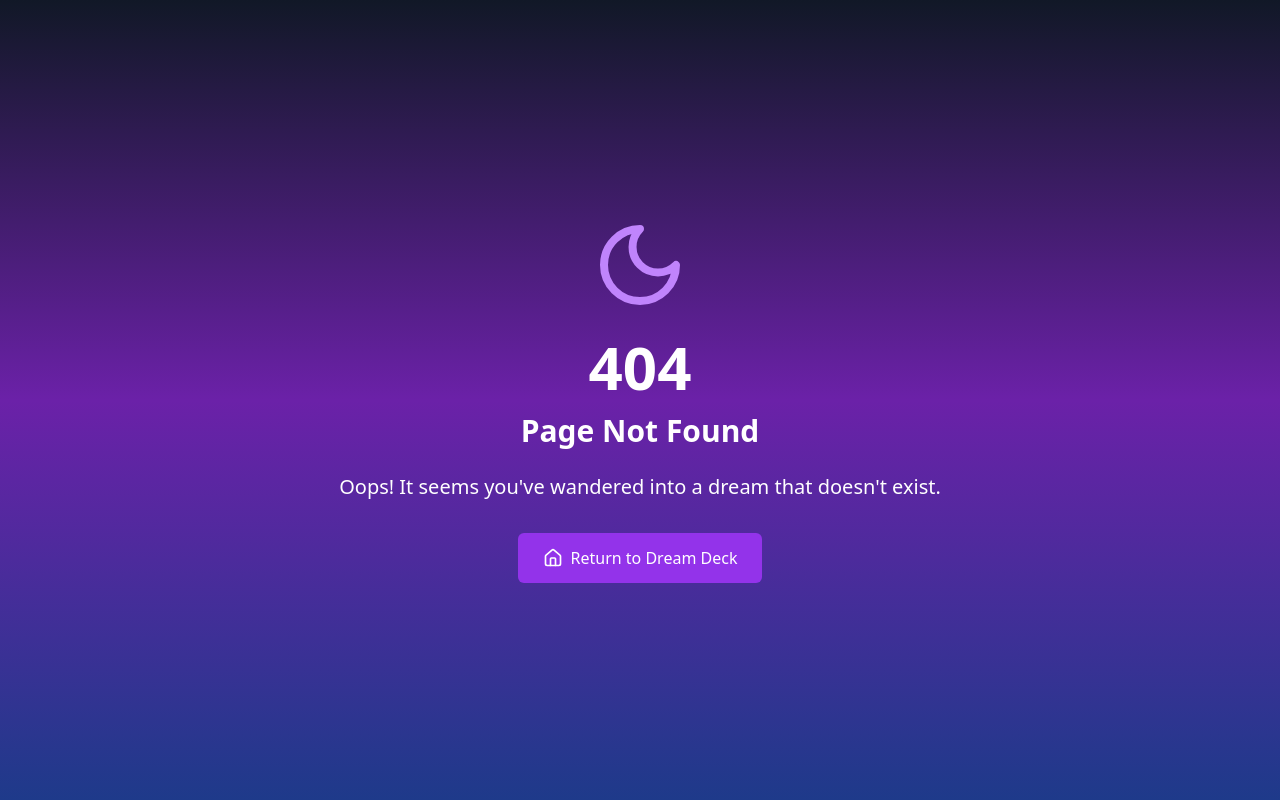
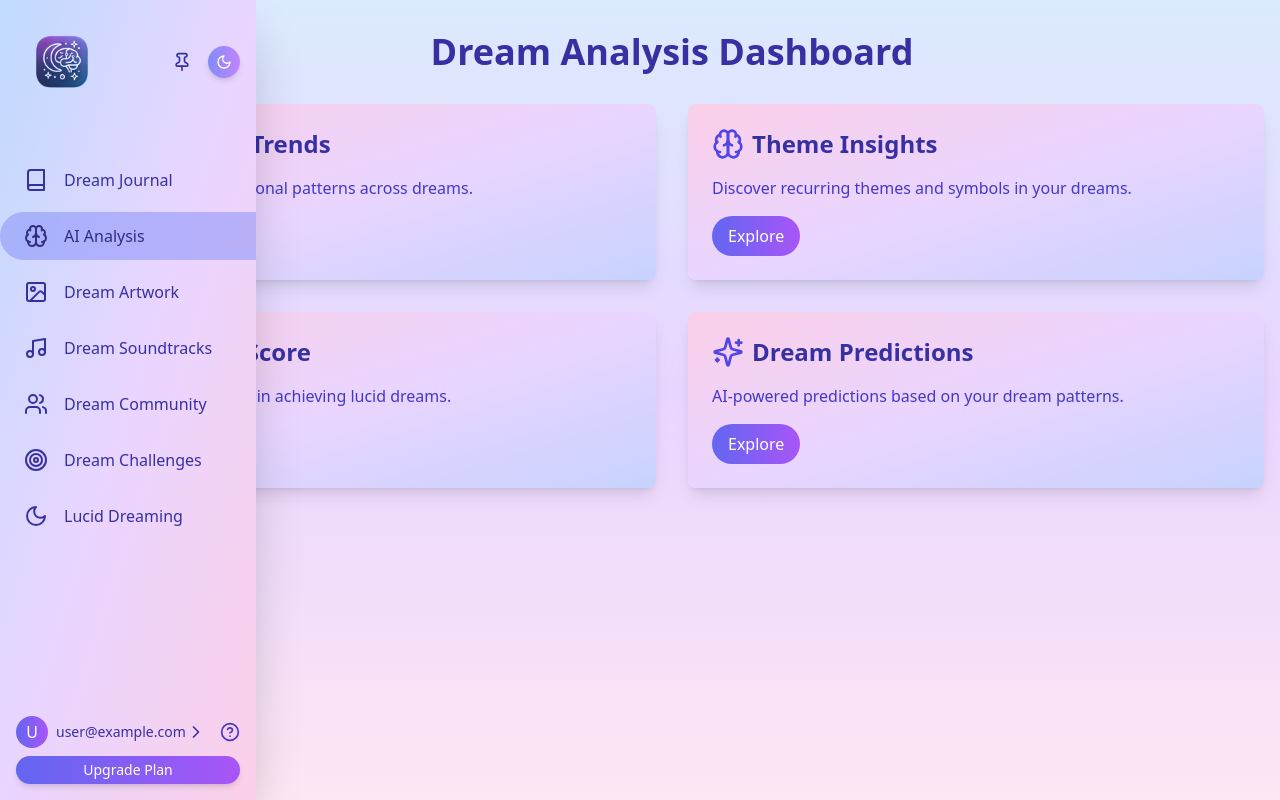
Before and after one commit to cellamo/dream-deck, a Next.js app: page /analysis in a window 1280 px wide. Before the commit this address had no page. Built offline with nearby package versions, Linux system fonts and the light colour scheme.

Commit message:
feat(dashboard): Implement sidebar pinning and animation
- Add localStorage persistence for sidebar pinned state
- Implement Framer Motion animation for dashboard title
- Refactor Sidebar component for improved state management
- Enhance user experience with smooth transitions and hover effects

```diff
--- /dev/null
+++ b/app/analysis/page.tsx
@@ -0,0 +1,104 @@
+"use client";
+
+import React, { useState } from 'react';
+import { motion } from 'framer-motion';
+import { Brain, BarChart, Zap, Sparkles } from 'lucide-react';
+import { useDarkMode } from '../DarkModeContext';
+import MobileNavbar from '../../components/MobileNavbar';
+import Sidebar from '../../components/Sidebar';
+
+const AnalysisPage: React.FC = () => {
+  const { darkMode } = useDarkMode();
+  const [isSidebarPinned, setIsSidebarPinned] = useState(() => {
+    if (typeof window !== 'undefined') {
+      const saved = localStorage.getItem('sidebarPinned');
+      return saved !== null ? JSON.parse(saved) : false;
+    }
+    return false;
+  });
+
+  return (
+    <div className={`min-h-screen ${darkMode ? 'bg-gradient-to-b from-gray-900 via-purple-800 to-blue-900 text-white' : 'bg-gradient-to-b from-blue-100 via-purple-200 to-pink-100 text-gray-900'}`}>
+      <div className="flex">
+        <div className="hidden md:block">
+          <Sidebar onPinChange={setIsSidebarPinned} />
+        </div>
+        <div className={`flex-1 transition-all duration-300 ${isSidebarPinned ? 'md:ml-64' : 'md:ml-16'}`}>
+          <div className="container mx-auto px-4 py-8 pb-24 md:pb-8"> {/* Adjusted padding for mobile */}
+            <motion.h1
+              className={`text-4xl font-bold mb-8 text-center ${
+                darkMode ? 'text-purple-300' : 'text-indigo-800'
+              }`}
+              initial={{ opacity: 0, y: -20 }}
+              animate={{ opacity: 1, y: 0 }}
+              transition={{ duration: 0.5 }}
+            >
+              Dream Analysis Dashboard
+            </motion.h1>
+
+            <div className="grid grid-cols-1 md:grid-cols-2 gap-8">
+              <AnalysisCard
+                title="Emotion Trends"
+                icon={<BarChart className="w-8 h-8" />}
+                description="Visualize your emotional patterns across dreams."
+              />
+              <AnalysisCard
+                title="Theme Insights"
+                icon={<Brain className="w-8 h-8" />}
+                description="Discover recurring themes and symbols in your dreams."
+              />
+              <AnalysisCard
+                title="Lucidity Score"
+                icon={<Zap className="w-8 h-8" />}
+                description="Track your progress in achieving lucid dreams."
+              />
+              <AnalysisCard
+                title="Dream Predictions"
+                icon={<Sparkles className="w-8 h-8" />}
+                description="AI-powered predictions based on your dream patterns."
+              />
+            </div>
+          </div>
+        </div>
+      </div>
+      <div className="md:hidden">
+        <MobileNavbar />
+      </div>
+    </div>
+  );
+};
+
+const AnalysisCard: React.FC<{ title: string; icon: React.ReactNode; description: string }> = ({ title, icon, description }) => {
+  const { darkMode } = useDarkMode();
+
+  return (
+    <motion.div
+      className={`p-6 rounded-lg shadow-lg ${
+        darkMode
+          ? 'bg-purple-900/30 backdrop-blur-lg'
+          : 'bg-gradient-to-br from-pink-200 via-purple-200 to-indigo-200'
+      }`}
+      whileHover={{ scale: 1.05 }}
+      transition={{ type: "spring", stiffness: 300, damping: 10 }}
+    >
+      <div className="flex items-center mb-4">
+        <div className={`${darkMode ? 'text-purple-300' : 'text-indigo-600'}`}>
+          {icon}
+        </div>
+        <h2 className={`text-2xl font-semibold ml-2 ${
+          darkMode ? 'text-purple-200' : 'text-indigo-800'
+        }`}>{title}</h2>
+      </div>
+      <p className={`${darkMode ? 'text-purple-200' : 'text-indigo-700'}`}>{description}</p>
+      <button className={`mt-4 px-4 py-2 rounded-full ${
+        darkMode
+          ? 'bg-purple-600 hover:bg-purple-700'
+          : 'bg-gradient-to-r from-indigo-500 to-purple-500 hover:from-indigo-600 hover:to-purple-600'
+      } text-white transition-colors duration-300 transform hover:scale-105`}>
+        Explore
+      </button>
+    </motion.div>
+  );
+};
+
+export default AnalysisPage;
--- a/app/dashboard/page.tsx
+++ b/app/dashboard/page.tsx
@@ -9,9 +9,16 @@ import { useAuth } from "../AuthContext";
 import { useRouter } from "next/navigation";
 import { useDarkMode } from "../DarkModeContext";
 import MobileNavbar from "@/components/MobileNavbar";
+import { motion } from "framer-motion";
 
 const Dashboard = () => {
-  const [isSidebarPinned, setIsSidebarPinned] = useState(false);
+  const [isSidebarPinned, setIsSidebarPinned] = useState(() => {
+    if (typeof window !== 'undefined') {
+      const saved = localStorage.getItem('sidebarPinned');
+      return saved !== null ? JSON.parse(saved) : false;
+    }
+    return false;
+  });
   const { user } = useAuth();
   const router = useRouter();
   const { darkMode } = useDarkMode();
@@ -63,13 +70,16 @@ const Dashboard = () => {
           }`}
         >
           <div className="flex justify-between items-center mb-6">
-            <h1
-              className={`text-3xl font-bold ${
+            <motion.h1
+              className={`text-3xl font-bold text-center w-full ${
                 darkMode ? "text-white" : "text-indigo-800"
-              } ${isMobile ? "text-center w-full" : ""}`}
+              } `}
+              initial={{ opacity: 0, y: -20 }}
+          animate={{ opacity: 1, y: 0 }}
+          transition={{ duration: 0.5 }}
             >
               Dream Journal
-            </h1>
+            </motion.h1>
           </div>
           <div className="flex flex-col items-center gap-6">
             <div className="w-full lg:w-2/3 flex justify-center">
--- a/components/Sidebar.tsx
+++ b/components/Sidebar.tsx
@@ -15,8 +15,22 @@ interface SidebarProps {
 }
 
 const Sidebar: React.FC<SidebarProps> = ({ onPinChange }) => {
-  const [isOpen, setIsOpen] = useState(false);
-  const [isPinned, setIsPinned] = useState(false);
+  const [isOpen, setIsOpen] = useState(() => {
+    if (typeof window !== 'undefined') {
+      const pinned = localStorage.getItem('sidebarPinned');
+      return pinned !== null ? JSON.parse(pinned) : false;
+    }
+    return false;
+  });
+
+  const [isPinned, setIsPinned] = useState(() => {
+    if (typeof window !== 'undefined') {
+      const saved = localStorage.getItem('sidebarPinned');
+      return saved !== null ? JSON.parse(saved) : false;
+    }
+    return false;
+  });
+
   const [isUserSectionOpen, setIsUserSectionOpen] = useState(false);
   const { user, logout } = useAuth();
   const router = useRouter();
@@ -31,6 +45,7 @@ const Sidebar: React.FC<SidebarProps> = ({ onPinChange }) => {
     setIsPinned(newPinnedState);
     setIsOpen(true);
     onPinChange(newPinnedState);
+    localStorage.setItem('sidebarPinned', JSON.stringify(newPinnedState));
   };
 
   const toggleUserSection = () => {
@@ -51,6 +66,11 @@ const Sidebar: React.FC<SidebarProps> = ({ onPinChange }) => {
   if (sidebarElement) {
     sidebarElement.addEventListener('mouseenter', handleMouseEnter);
     sidebarElement.addEventListener('mouseleave', handleMouseLeave);
+  }
+
+  // Set isOpen to true if sidebar is pinned
+  if (isPinned) {
+    setIsOpen(true);
   }
 
   return () => {
```
Lines whose indentation alone changed are shown as unchanged.
